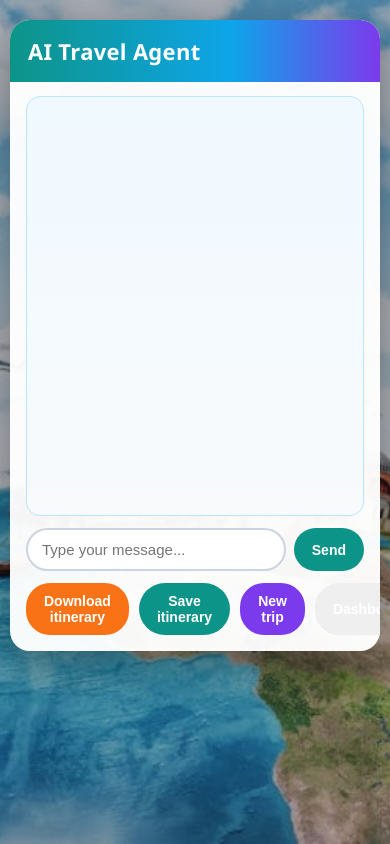
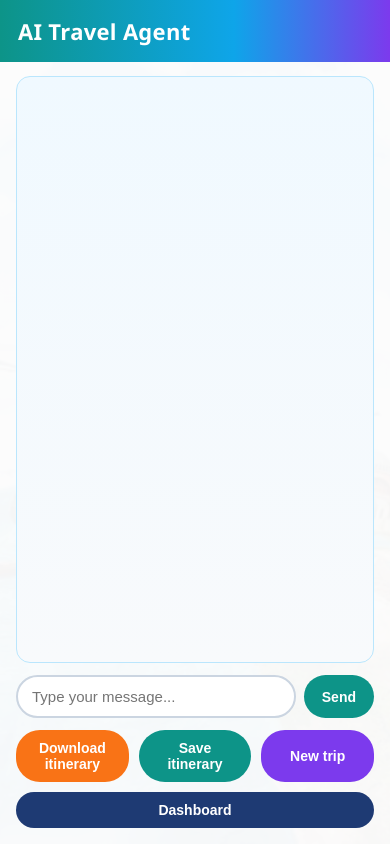
Before and after one commit to shivanihada/AI-Travel-Agent, a Flask app: page /plan in a window 390 px wide. Run offline with Flask 3, Linux system fonts and the light colour scheme; the visitor is signed in with stand-in values (Sample User, id 1).

Commit message:
Add files via upload

```diff
--- a/static/style.css
+++ b/static/style.css
@@ -124,3 +124,69 @@ button:hover { filter: brightness(1.08); transform: translateY(-1px); }
   cursor: pointer;
 }
 #save-btn:hover { background: var(--teal-dark); }
+.btn-dashboard {
+  background: #1e3a73;
+  color: #fff;
+  border: none;
+  border-radius: 999px;
+  padding: 10px 14px;
+  cursor: pointer;
+}
+#dashboard-btn {
+  background: #1e3a73;
+  color: #fff;
+  border: none;
+  border-radius: 999px;
+  cursor: pointer;
+}
+.back-btn {
+  display: inline-block;
+  margin: 12px;
+  padding: 8px 16px;
+  background: #1e3a6e;
+  color: #fff;
+  text-decoration: none;
+  border-radius: 6px;
+  font-size: 14px;
+}
+.back-btn:hover { background: #2e5faa; }
+.back-btn-bottom {
+  position: fixed;
+  bottom: 12px;
+  left: 12px;
+  padding: 8px 16px;
+  background: #1e3a6e;
+  color: #fff;
+  text-decoration: none;
+  border-radius: 6px;
+  font-size: 14px;
+  z-index: 1000;
+  box-shadow: 0 2px 6px rgba(0,0,0,0.3);
+}
+.back-btn-bottom:hover { background: #2e5faa; }
+@media (max-width: 600px) {
+  body {
+    margin: 0 !important;
+    padding: 0 !important;
+  }
+  .chat-container {
+    width: 100% !important;
+    max-width: 100% !important;
+    height: 100vh !important;
+    height: 100dvh !important;
+    margin: 0 !important;
+    border-radius: 0 !important;
+    box-sizing: border-box;
+    display: flex !important;
+    flex-direction: column !important;
+  }
+  #chat-box {
+    flex: 1 !important;
+    height: auto !important;
+    max-height: none !important;
+    overflow-y: auto;
+  }
+  .actions {
+    flex-wrap: wrap;
+  }
+}
--- /dev/null
+++ b/static/sw.js
@@ -0,0 +1,3 @@
+self.addEventListener('install', () => self.skipWaiting());
+self.addEventListener('activate', e => e.waitUntil(self.clients.claim()));
+self.addEventListener('fetch', () => {});
```
